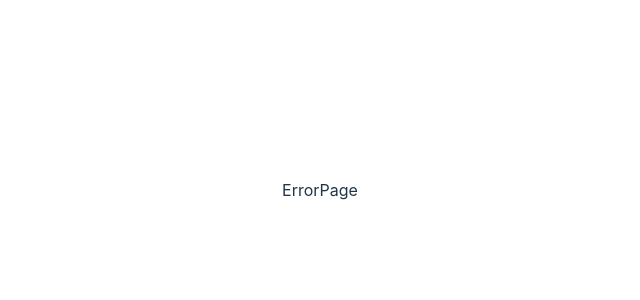
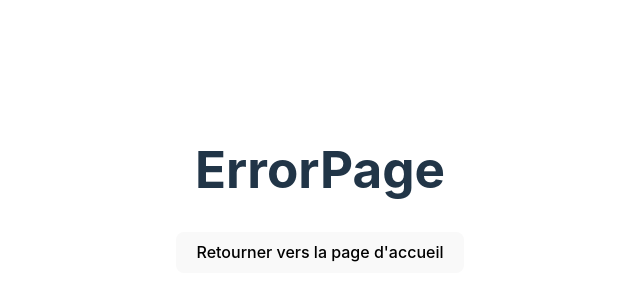
Before and after one commit to marie-toupuissant/crazee-burger, a React (Vite) app: page /order/1 in a window 1280 px wide. Shown: the part 210-510 px from the top of the page, without its empty margins (320-960 px from the left). Built offline with nearby package versions, Linux system fonts and the light colour scheme.

Commit message:
F02: LOGIN >  add redirection from/to ErrorPage

```diff
--- a/src/components/pages/error/ErrorPage.jsx
+++ b/src/components/pages/error/ErrorPage.jsx
@@ -1,5 +1,14 @@
+import { Link } from "react-router-dom";
+
 function ErrorPage() {
-  return <div>ErrorPage</div>;
+  return (
+    <div>
+      <h1>ErrorPage</h1>
+      <Link to="/">
+        <button>Retourner vers la page d'accueil </button>
+      </Link>
+    </div>
+  );
 }
 
 export default ErrorPage;
```
